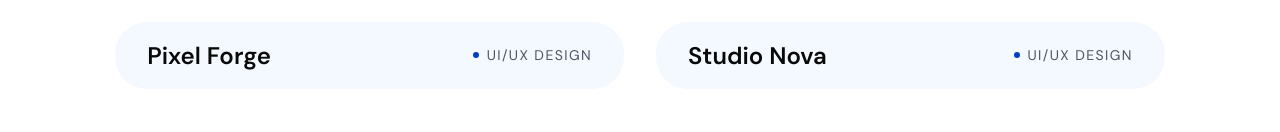
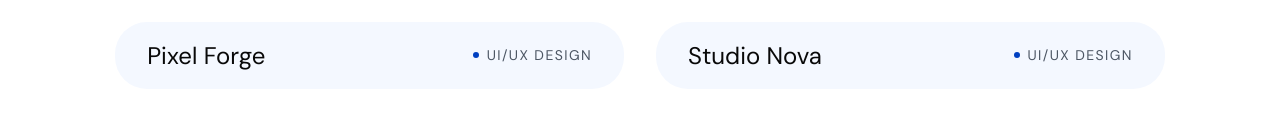
Before and after one commit to Cueserve/cs-website2, a Next.js app: page /projects in a window 1280 px wide. Shown: the part 779-911 px from the top of the page. Built offline with nearby package versions, Linux system fonts and the light colour scheme.

Commit message:
Changed the font of work text from semibold to normal

```diff
--- a/src/app/projects/page.tsx
+++ b/src/app/projects/page.tsx
@@ -114,7 +114,7 @@ export default function ProjectsPage() {
                     {/* Bottom to Top Hover Overlay */}
                     <div className="absolute inset-0 bg-gradient-to-b from-[#0042c5] to-[#256dff] translate-y-[105%] group-hover:translate-y-0 transition-transform duration-500 ease-in-out z-0" />
 
-                    <span className="relative z-10 text-[20px] md:text-[24px] leading-tight font-semibold text-cs-ink group-hover:text-white transition-colors duration-500">
+                    <span className="relative z-10 text-[20px] md:text-[24px] leading-tight font-normal text-cs-ink group-hover:text-white transition-colors duration-500">
                       {project.title}
                     </span>
                     <div className="relative z-10 flex items-center gap-2 text-[var(--color-text-secondary)] group-hover:text-white transition-colors duration-500">
```
